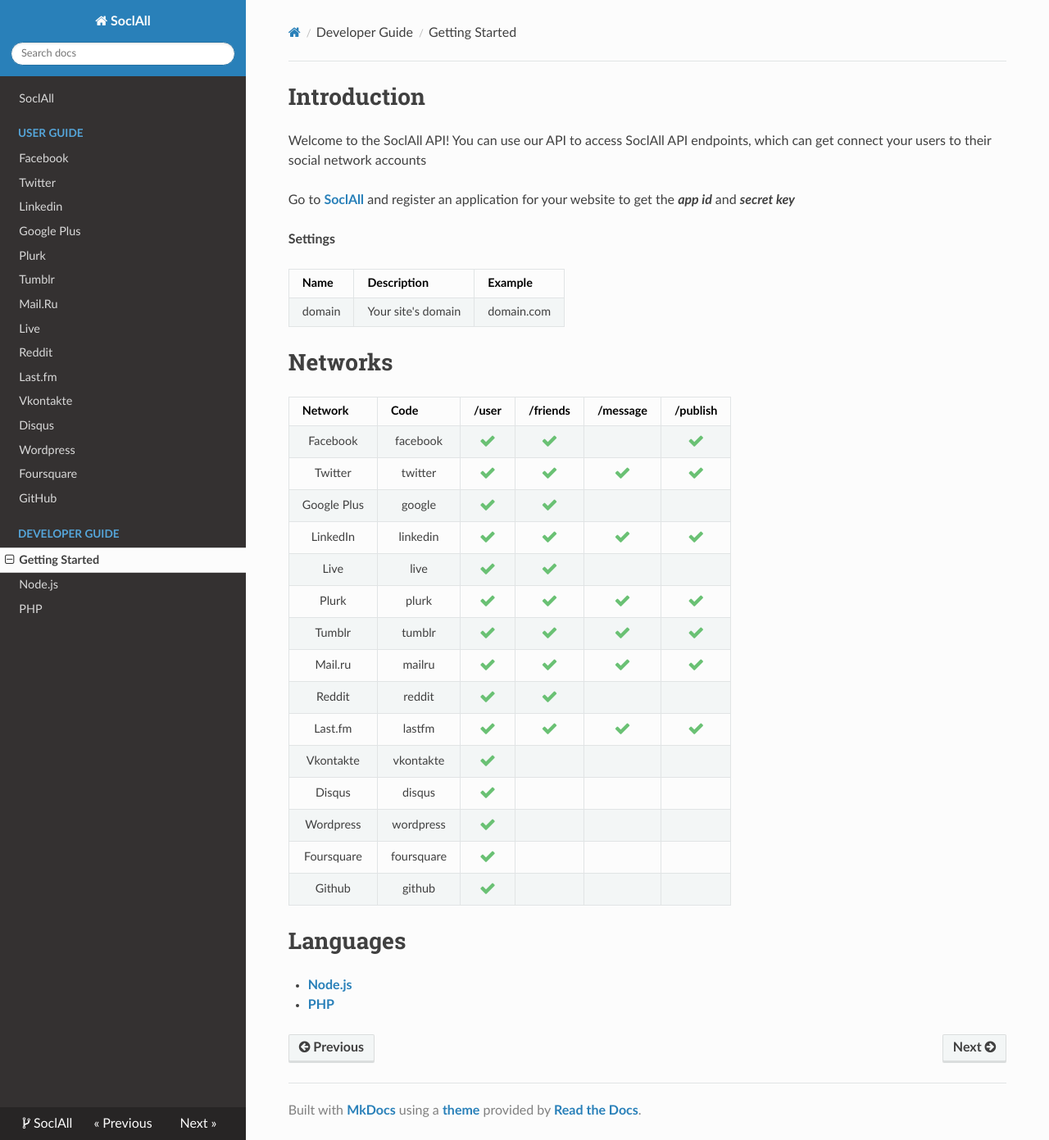
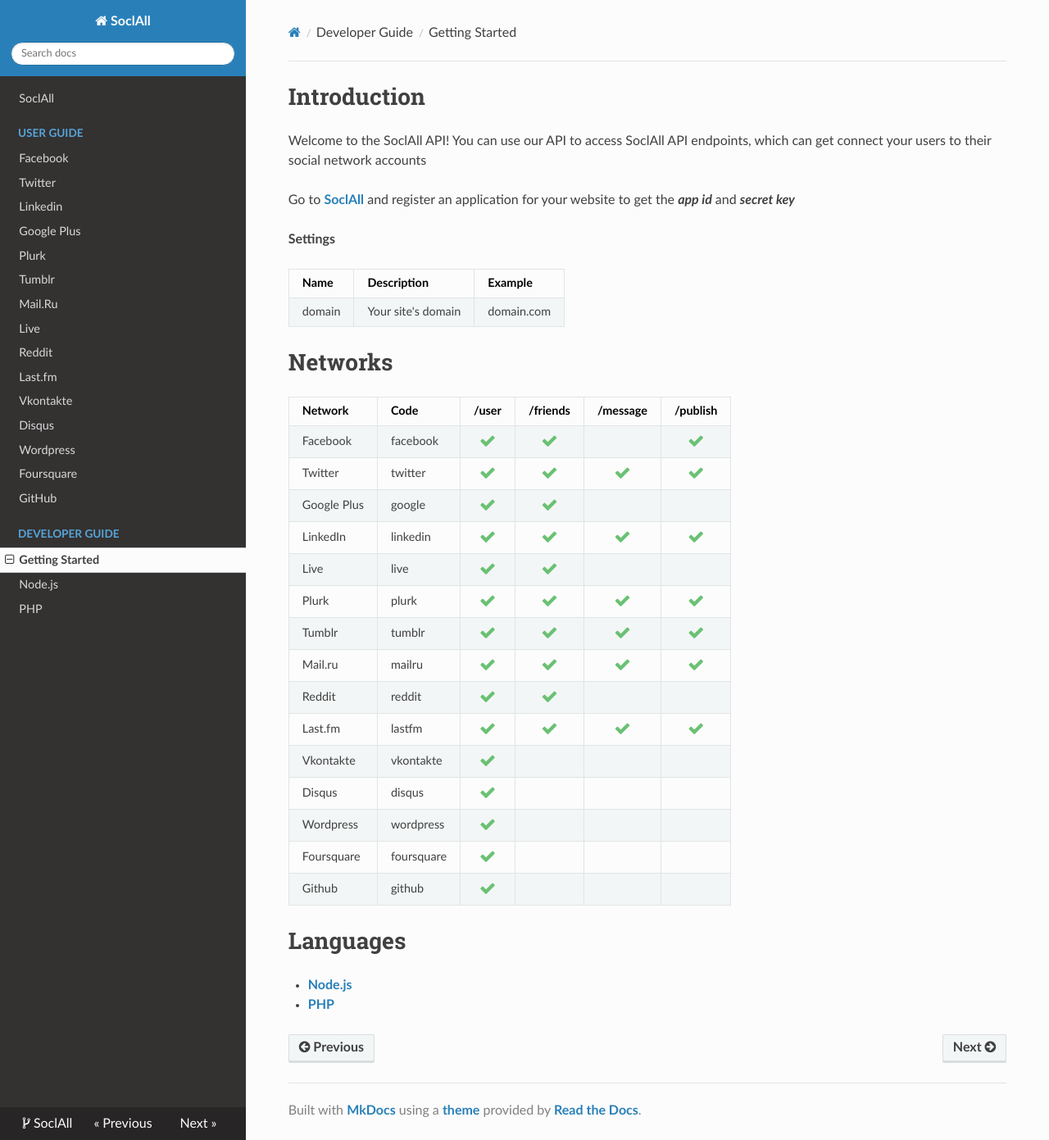
Before and after one commit to nhvu1988/socialall-docs, an MkDocs documentation site: the page built from docs/developer-guide/index.md, in a window 1280 px wide and 1391 px high. Shown: the whole window at 82% size. Built offline with MkDocs 1.6.1, drawn with Linux system fonts in a browser that asks for light colours; nearby versions of some CDN libraries; old or Windows-style settings are respelled for this version of MkDocs.

Commit message:
Update code for table

```diff
--- a/docs/css/soclall.css
+++ b/docs/css/soclall.css
@@ -65,7 +65,6 @@ aside code {
     border-bottom: 1px solid #E1E4E5;
     border-left: 1px solid #E1E4E5;
     vertical-align: middle;
-    text-align: center;
 }
 
 .rst-content table tr:nth-child(2n-1) td {
--- a/docs/developer-guide/index.md
+++ b/docs/developer-guide/index.md
@@ -13,7 +13,7 @@ domain | Your site's domain | domain.com
 # Networks
 
 Network | Code | /user | /friends | /message | /publish
---- | --- | :---: | :---: | :---: | :---:
+--- | --- | :-: | :-: | :-: | :-:
 Facebook | facebook | <i class="fa fa-check soclall-icon-check"></i> | <i class="fa fa-check soclall-icon-check"></i> | | <i class="fa fa-check soclall-icon-check"></i>
 Twitter | twitter | <i class="fa fa-check soclall-icon-check"></i> | <i class="fa fa-check soclall-icon-check"></i> | <i class="fa fa-check soclall-icon-check"></i> | <i class="fa fa-check soclall-icon-check"></i>
 Google Plus | google | <i class="fa fa-check soclall-icon-check"></i> | <i class="fa fa-check soclall-icon-check"></i> | |
```
